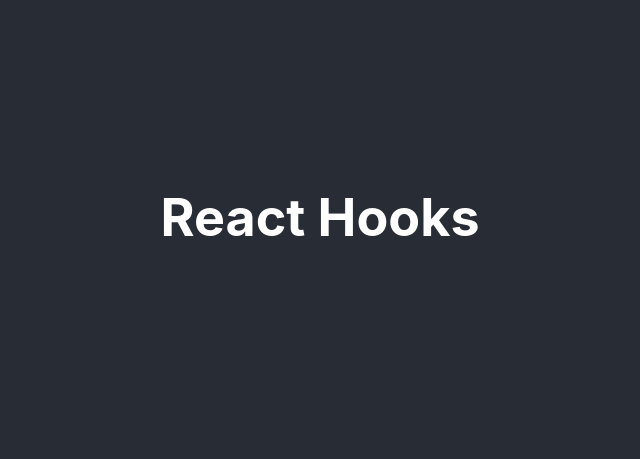
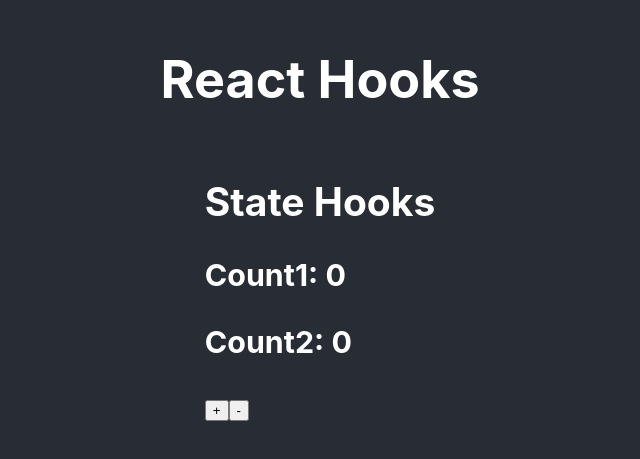
Before and after one commit to over40dev/edu-learn-react-hooks, a React (Create React App) app: page / in a window 1280 px wide. Shown: the part 183-642 px from the top of the page, without its empty margins (320-960 px from the left). Built offline with nearby package versions, Linux system fonts and the light colour scheme.

Commit message:
State-CounterStateHook-useState example

```diff
--- a/src/App.css
+++ b/src/App.css
@@ -1,5 +1,4 @@
 .App {
-  text-align: center;
   background-color: #282c34;
   min-height: 100vh;
   display: flex;
--- a/src/App.js
+++ b/src/App.js
@@ -1,9 +1,15 @@
+import React from 'react';
 import './App.css';
+import CounterStateHook from './components/CounterStateHook';
 
 function App() {
+
+
+
   return (
     <div className="App">
       <h1>React Hooks</h1>
+      <CounterStateHook/>
     </div>
   );
 }
--- /dev/null
+++ b/src/components/CounterStateHook.js
@@ -0,0 +1,28 @@
+import {useState} from 'react';
+
+function CounterStateHook() {
+  const [count1, setCount1] = useState(0);
+  const [count2, setCount2] = useState({name: 'count2', value: 0});
+
+  function increment() {
+    setCount1(count1 + 1);
+    setCount2({...count2, value: count2.value + 1});
+  }
+
+  function decrement() {
+    setCount1(count1 - 1);
+    setCount2({...count2, value: count2.value - 1});
+  }
+
+  return (
+    <div>
+      <h2>State Hooks</h2>
+      <h3>Count1: {count1}</h3>
+      <h3>Count2: {count2.value}</h3>
+      <button onClick={increment}>+</button>
+      <button onClick={decrement}>-</button>
+    </div>
+  );
+}
+
+export default CounterStateHook;
```
